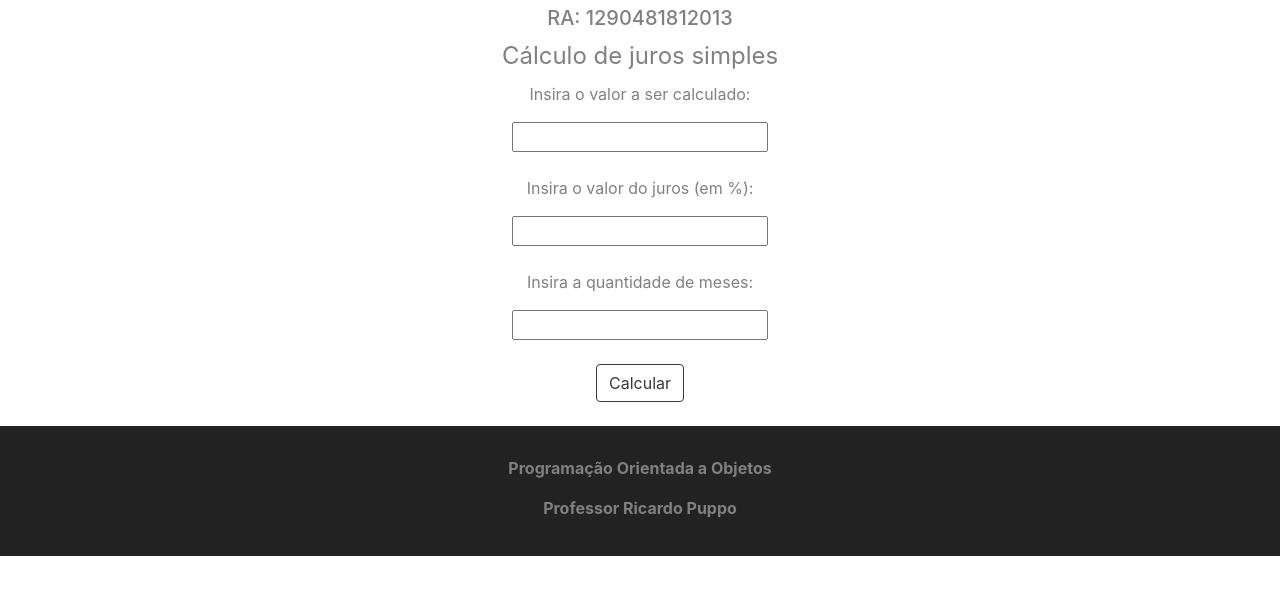
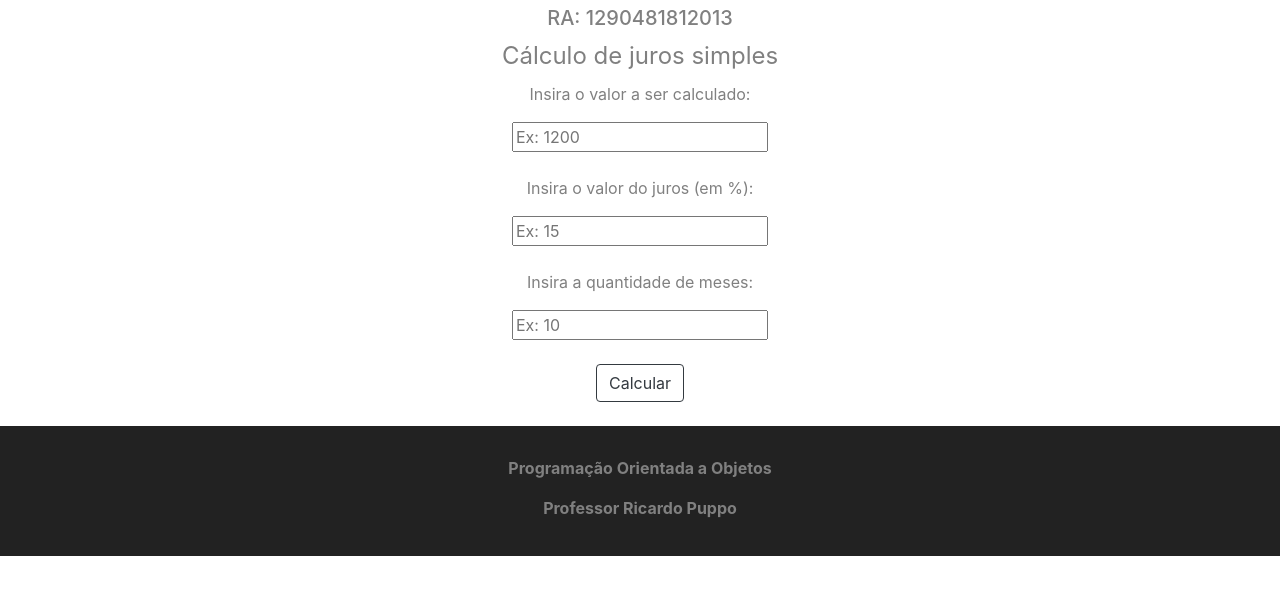
Before and after one commit to jfermartins/Tarefa05, a plain HTML site: page web/index.html in a window 1280 px wide. Shown: the part 40-634 px from the top of the page. Drawn offline with nearby package versions, Linux system fonts and the light colour scheme.

Commit message:
Aplicação de bootstrap na página index.html

```diff
--- a/web/index.html
+++ b/web/index.html
@@ -23,11 +23,11 @@ and open the template in the editor.
             <form action="juros-simples.html">
                 <legend>Cálculo de juros simples</legend>
                 <p>Insira o valor a ser calculado: </p>
-                <input type="number" name="vp"/><br><br>
+                <input type="number" name="vp" placeholder="Ex: 1200"/><br><br>
                 <p>Insira o valor do juros (em %): </p>
-                <input type="number" name="j"/><br><br>
+                <input type="number" name="j" placeholder="Ex: 15"/><br><br>
                 <p>Insira a quantidade de meses: </p>
-                <input type="number" name="n"/><br><br>
+                <input type="number" name="n"placeholder="Ex: 10"/><br><br>
                 <input type="submit" class="btn btn-outline-dark" name="math" Value="Calcular"/><br><br>
             </form>
         </div>
```
